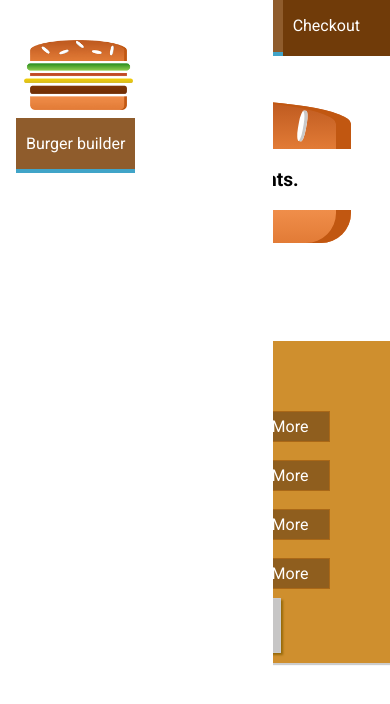
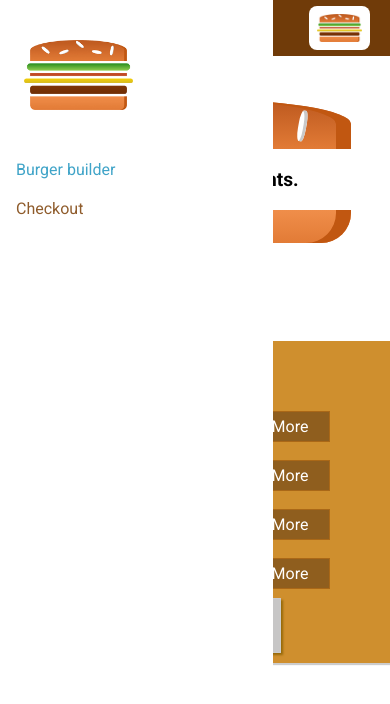
Before and after one commit to bartlomiejwiejak/burger-project, a React (Create React App) app: page / in a window 390 px wide. Shown: the top 704 px of the page. Built offline with nearby package versions, Linux system fonts and the light colour scheme.

Commit message:
Responsive Sidedraw Toolbar and Logo

```diff
--- a/src/components/Logo/Logo.js
+++ b/src/components/Logo/Logo.js
@@ -3,7 +3,7 @@ import './Logo.css';
 import logo from '../../Assets/Images/logoBurger.png';
 const Logo = (props) => {
   return (
-    <div className='Logo' style={{ height: props.height }}>
+    <div className='Logo' style={{ height: props.height, marginBottom: props.mb }}>
       <img src={logo} alt="Logo" />
     </div>
   );
--- a/src/components/Navigation/NavigationItems/NavigationItem/NavigationItem.css
+++ b/src/components/Navigation/NavigationItems/NavigationItem/NavigationItem.css
@@ -1,19 +1,38 @@
+.NavigationItem {
+  margin: 10px 0;
+  box-sizing: border-box;
+  display: block;
+  width: 100%;
+}
+
+.NavigationItem a {
+  color: #8F5C2C;
+  text-decoration: none;
+  width: 100%;
+  box-sizing: border-box;
+  display: block;
+}
+
+.NavigationItem a:hover,
+.NavigationItem a:active,
+.NavigationItem a.active {
+  color: #40A4C8;
+}
+
+@media (min-width: 500px) {
   .NavigationItem {
     margin: 0;
-  box-sizing: border-box;
     display: flex;
     height: 100%;
+    width: auto;
     align-items: center;
   }
 
   .NavigationItem a {
     color: white;
-  text-decoration: none;
     height: 100%;
     padding: 16px 10px;
     border-bottom: 4px solid transparent;
-  box-sizing: border-box;
-  display: block;
   }
 
   .NavigationItem a:hover,
@@ -23,3 +42,4 @@
     border-bottom: 4px solid #40A4C8;
     color: white;
   }
+}
--- a/src/components/Navigation/NavigationItems/NavigationItems.css
+++ b/src/components/Navigation/NavigationItems/NavigationItems.css
@@ -5,4 +5,11 @@
   display: flex;
   align-items: center;
   height: 100%;
+  flex-direction: column;
 }
+
+@media (min-width: 500px) {
+  .NavigationItems {
+    flex-direction: row;
+  }
+}
--- a/src/components/Navigation/SideDrawer/SideDrawer.js
+++ b/src/components/Navigation/SideDrawer/SideDrawer.js
@@ -5,7 +5,7 @@ import NavigationItems from '../NavigationItems/NavigationItems';
 const SideDrawer = (props) => {
   return (
     <div className='SideDrawer'>
-      <Logo height='11%' />
+      <Logo height='11%' mb='32px' />
       <nav>
         <NavigationItems />
       </nav>
--- a/src/components/Navigation/Toolbar/Toolbar.css
+++ b/src/components/Navigation/Toolbar/Toolbar.css
@@ -16,3 +16,9 @@
 .Toolbar nav {
   height: 100%;
 }
+
+@media (max-width: 499px) {
+  .DesktopOnly {
+    display: none;
+  }
+}
--- a/src/components/Navigation/Toolbar/Toolbar.js
+++ b/src/components/Navigation/Toolbar/Toolbar.js
@@ -7,7 +7,7 @@ const Toolbar = () => {
     <header className='Toolbar'>
       <div>MENU</div>
       <Logo height='80%' />
-      <nav>
+      <nav className='DesktopOnly'>
         <NavigationItems />
       </nav>
     </header>
```
Lines whose indentation alone changed are shown as unchanged.
